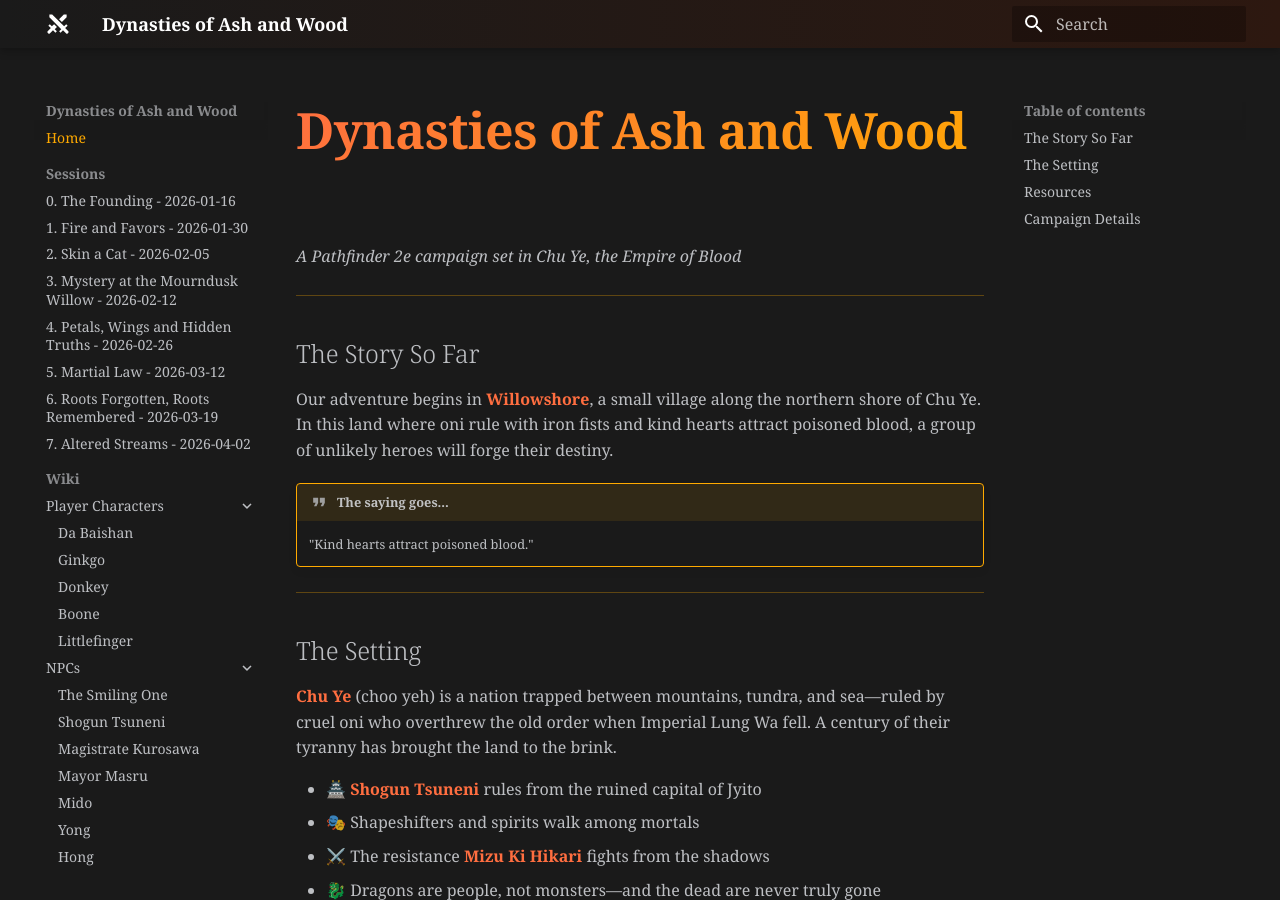
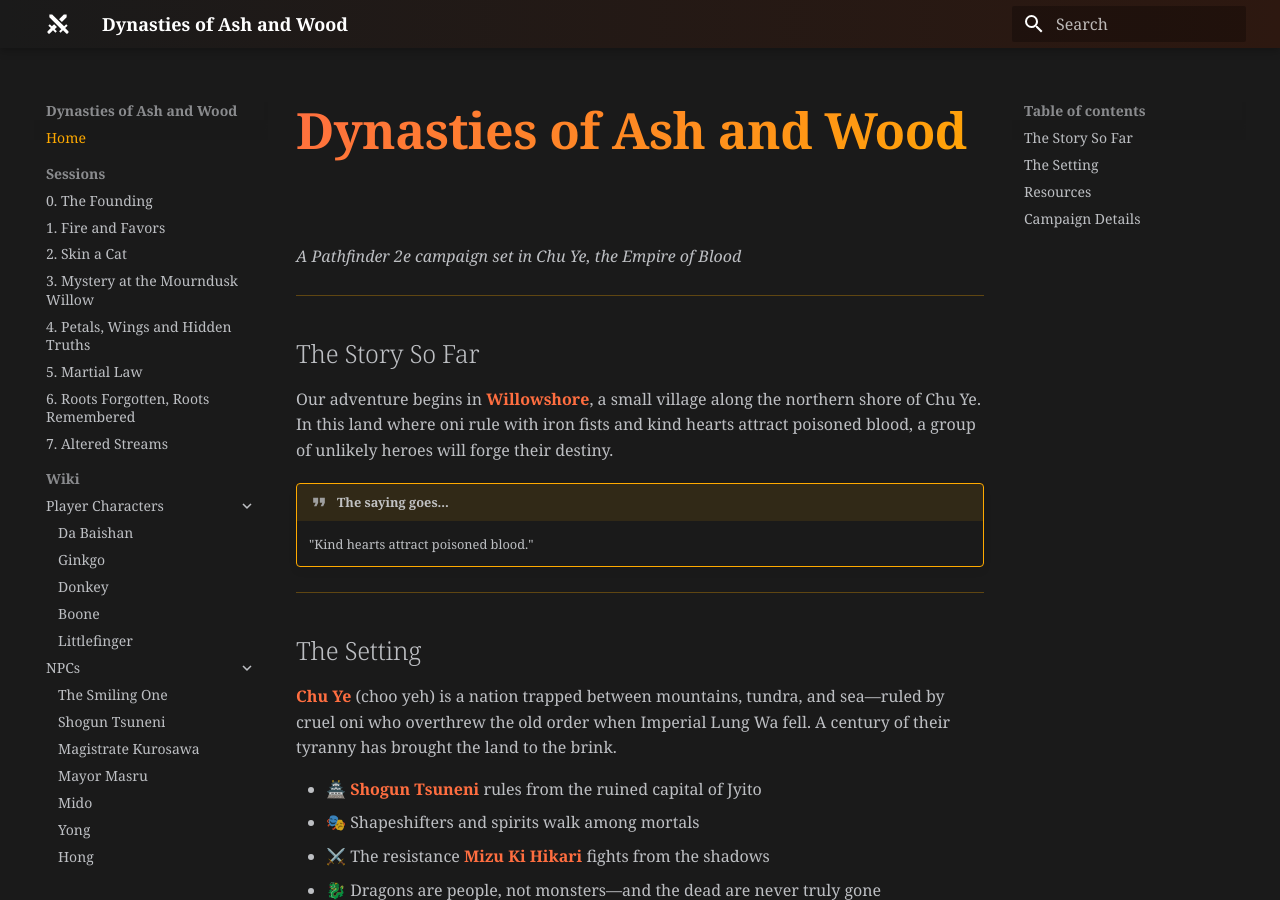
Before and after one commit to odedw/dynasties-of-ash-and-wood, an MkDocs documentation site: the page built from docs/index.md, in a window 1280 px wide and 900 px high. Built offline with MkDocs 1.6.1 and Material for MkDocs 9.7.7, drawn with Linux system fonts in a browser that asks for light colours.

Commit message:
Refactor session navigation in mkdocs.yml for consistency by removing dates from titles, enhancing clarity and organization.

```diff
--- a/mkdocs.yml
+++ b/mkdocs.yml
@@ -29,14 +29,14 @@
 nav:
   - Home: index.md
   - Sessions:
-    - 0. The Founding - 2026-01-16: sessions/2026-01-16.md
-    - 1. Fire and Favors - 2026-01-30: sessions/2026-01-30.md
-    - 2. Skin a Cat - 2026-02-05: sessions/2026-02-05.md
-    - 3. Mystery at the Mourndusk Willow - 2026-02-12: sessions/2026-02-12.md
-    - 4. Petals, Wings and Hidden Truths - 2026-02-26: sessions/2026-02-26.md
-    - 5. Martial Law - 2026-03-12: sessions/2026-03-12.md
-    - 6. Roots Forgotten, Roots Remembered - 2026-03-19: sessions/2026-03-19.md
-    - 7. Altered Streams - 2026-04-02: sessions/2026-04-02.md
+    - 0. The Founding: sessions/2026-01-16.md
+    - 1. Fire and Favors: sessions/2026-01-30.md
+    - 2. Skin a Cat: sessions/2026-02-05.md
+    - 3. Mystery at the Mourndusk Willow: sessions/2026-02-12.md
+    - 4. Petals, Wings and Hidden Truths: sessions/2026-02-26.md
+    - 5. Martial Law: sessions/2026-03-12.md
+    - 6. Roots Forgotten, Roots Remembered: sessions/2026-03-19.md
+    - 7. Altered Streams: sessions/2026-04-02.md
   - Wiki:
     - Player Characters:
       - Da Baishan: wiki/pcs/da-baishan.md
```
